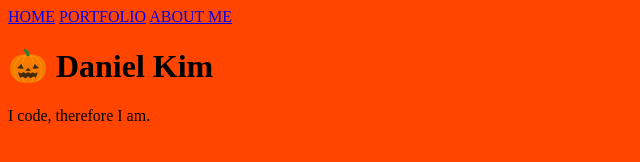
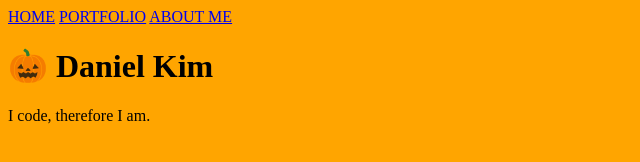
Before and after one commit to dnkm/portfolio-kathy, a website: page index.html in a window 1280 px wide. Shown: the whole page, without its empty margins (0-640 px from the left). Drawn offline with nearby package versions, Linux system fonts and the light colour scheme.

Commit message:
changed background

```diff
--- a/style.css
+++ b/style.css
@@ -3,5 +3,5 @@
 }
 
 body {
-	background: orangered;
+	background: orange;
 }
```
